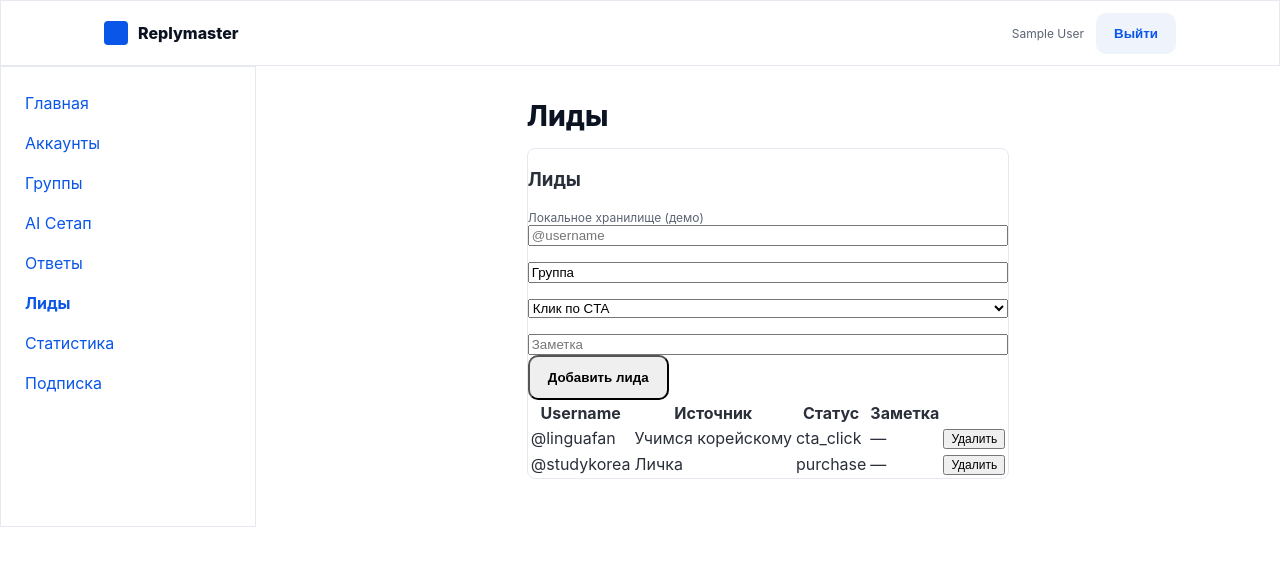
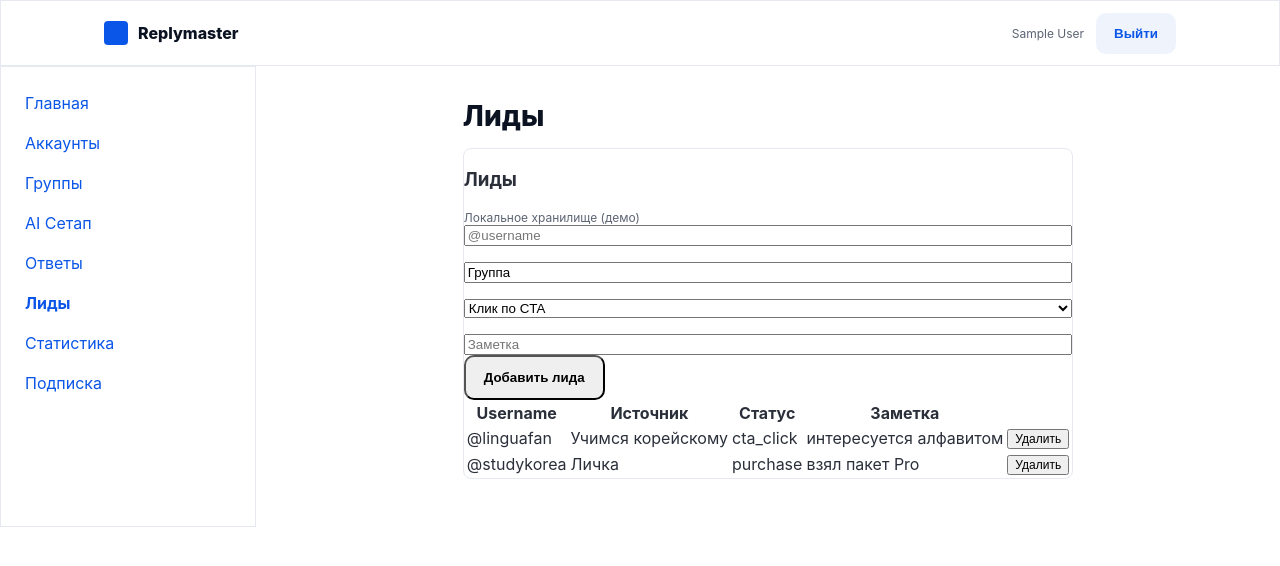
Before and after one commit to anykord/replymaster-frontend, a Next.js app: page /dashboard/leads in a window 1280 px wide. Shown: the top 566 px of the page. Built offline with nearby package versions, Linux system fonts and the light colour scheme; no server answers; sample sign-in values are in the browser's storage.

Commit message:
Update leads.js

```diff
--- a/pages/dashboard/leads.js
+++ b/pages/dashboard/leads.js
@@ -1,21 +1,21 @@
 import DashboardLayout from '../../components/dashboard/Layout';
 import LeadsTable from '../../components/dashboard/LeadsTable';
+import { getSession } from 'next-auth/react';
 
-const mockLeads = [
-  { username:'linguafan', source:'Учимся корейскому', stage:'cta_click', lastAction:'вчера' },
-  { username:'studykorea', source:'Личка', stage:'purchase', lastAction:'сегодня' },
+const seed = [
+  { id:'1', username:'linguafan', source:'Учимся корейскому', stage:'cta_click', note:'интересуется алфавитом' },
+  { id:'2', username:'studykorea', source:'Личка', stage:'purchase', note:'взял пакет Pro' },
 ];
 
 export default function LeadsPage() {
   return (
     <DashboardLayout>
       <h1 className="rm-ink" style={{fontSize:28,fontWeight:800, marginBottom:16}}>Лиды</h1>
-      <LeadsTable items={mockLeads} />
+      <LeadsTable items={seed} />
     </DashboardLayout>
   );
 }
 
-import { getSession } from 'next-auth/react';
 export async function getServerSideProps(ctx){
   const session = await getSession(ctx);
   if(!session){ return { redirect: { destination: '/login', permanent: false } } }
```
